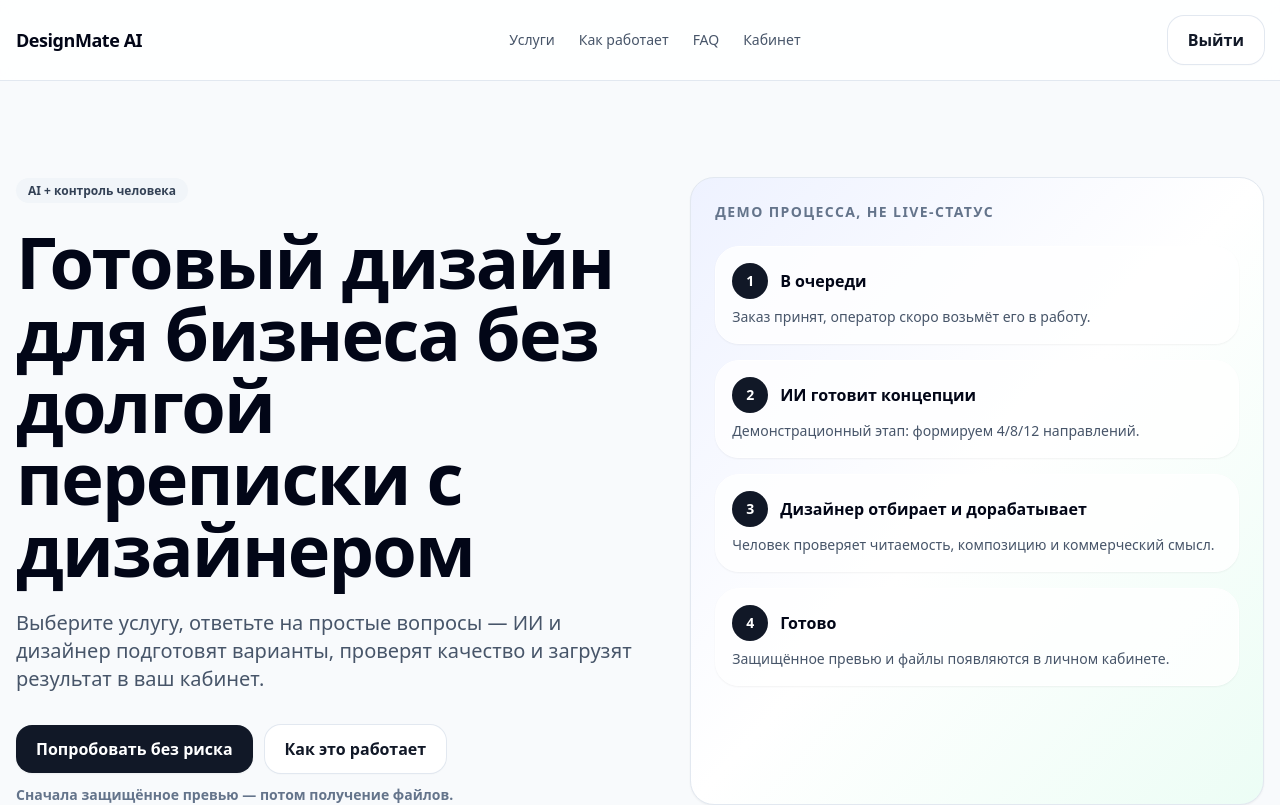
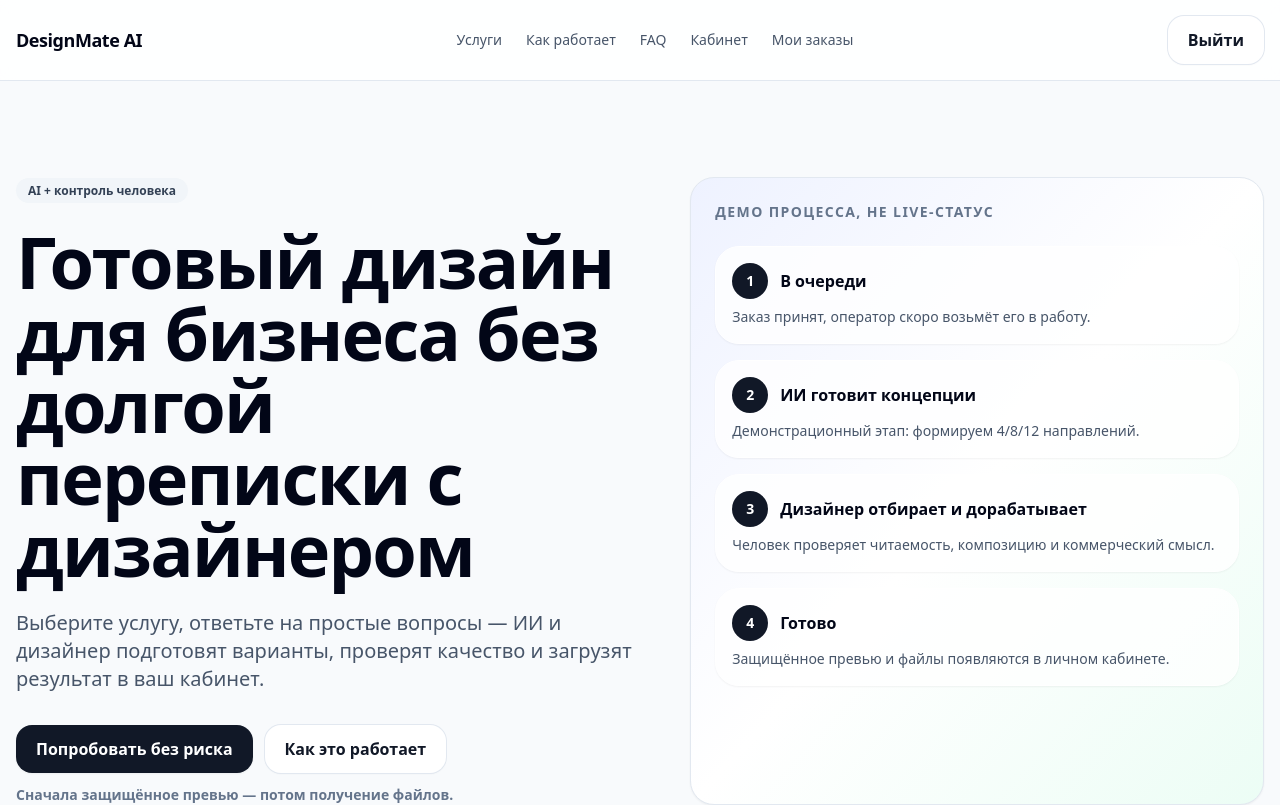
Before and after one commit to vtopstudio/new, a Next.js app: page / in a window 1280 px wide. Shown: the top 805 px of the page. Built offline with nearby package versions, Linux system fonts and the light colour scheme; no server answers; sample sign-in values are in the browser's storage.

Commit message:
Use working sign out button in header

```diff
--- a/src/components/header.tsx
+++ b/src/components/header.tsx
@@ -1,6 +1,7 @@
 import Link from "next/link";
 import { getServerSession } from "next-auth";
 import { authOptions, isStaff } from "@/lib/auth";
+import { SignOutButton } from "@/components/sign-out-button";
 
 export async function Header() {
   const session = await getServerSession(authOptions);
@@ -13,11 +14,12 @@ export async function Header() {
           <Link href="/#process">Как работает</Link>
           <Link href="/#faq">FAQ</Link>
           {session?.user && <Link href="/dashboard">Кабинет</Link>}
+          {session?.user && <Link href="/dashboard/orders">Мои заказы</Link>}
           {isStaff(session?.user?.role) && <Link href="/admin">Админка</Link>}
         </nav>
         <div className="flex items-center gap-2">
           {session?.user ? (
-            <Link className="btn btn-secondary py-2" href="/api/auth/signout">Выйти</Link>
+            <SignOutButton />
           ) : (
             <>
               <Link className="btn btn-secondary py-2" href="/auth/sign-in">Войти</Link>
```
